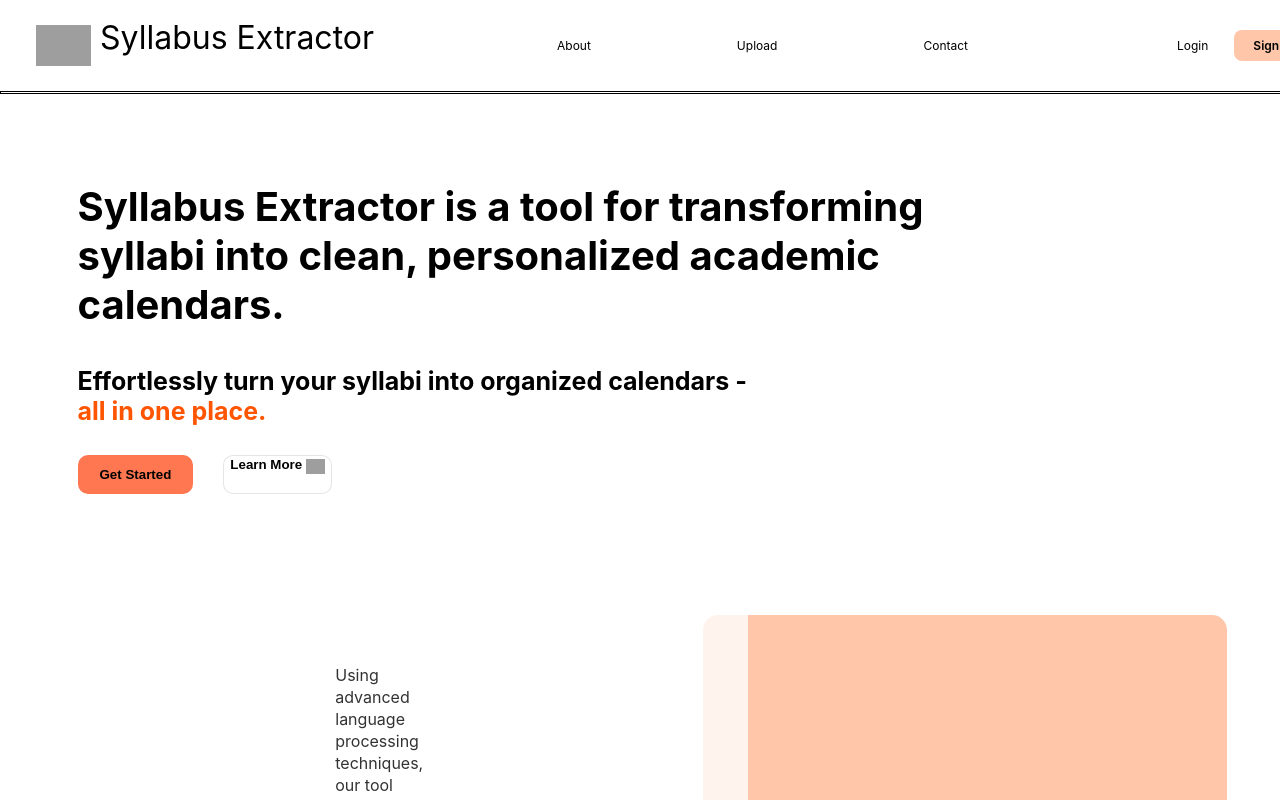
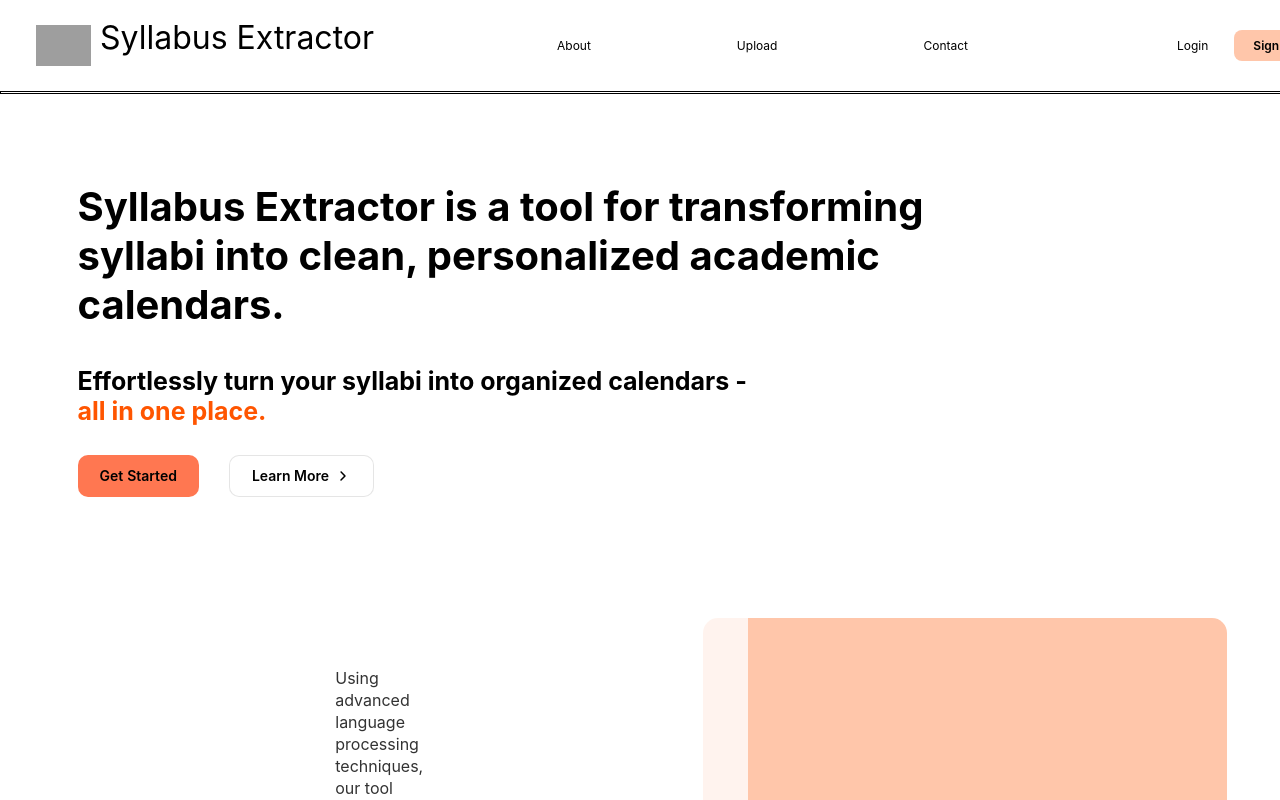
Before and after one commit to sillywillyatUT/sylExtractApp, a React (Create React App) app: page / in a window 1280 px wide. Shown: the top 800 px of the page. Built offline with nearby package versions, Linux system fonts and the light colour scheme; grey boxes are pictures that could not be loaded.

Commit message:
fixed buttons, arrow icon on learn more

```diff
--- a/package.json
+++ b/package.json
@@ -7,6 +7,7 @@
     "@testing-library/jest-dom": "^6.6.3",
     "@testing-library/react": "^16.3.0",
     "@testing-library/user-event": "^13.5.0",
+    "lucide-react": "^0.517.0",
     "mammoth": "^1.9.0",
     "papaparse": "^5.5.2",
     "react": "^19.1.0",
--- a/src/components/HomePage.css
+++ b/src/components/HomePage.css
@@ -286,9 +286,16 @@
 }
 
 .get-started-button {
+  font-family:
+    Instrument Sans,
+    -apple-system,
+    Roboto,
+    Helvetica,
+    sans-serif;
+  font-size: 14px;
   border-radius: 10px;
   background-color: rgba(255, 119, 81, 1);
-  padding: 12px 22px;
+  padding: 8px 22px;
   overflow: hidden;
   color: rgba(255, 255, 255, 1);
   font-weight: 400;
@@ -303,7 +310,7 @@
 
 @media (max-width: 991px) {
   .get-started-button {
-    padding: 12px 22px;
+    padding: 8px 22px;
   }
 }
 
@@ -313,18 +320,36 @@
 }
 
 .learn-more-button {
+  display: flex;
+  align-items: center;
+  justify-content: center;
+
+  padding: 8px 22px;
+  border: 1px solid rgba(0, 0, 0, 0.1);
+  background-color: #fff;
+  gap: 0px;
+  font-family: Instrument Sans, -apple-system, Roboto, Helvetica, sans-serif;
+  font-size: 14px;
+  font-weight: 600;
+  color: #000;
   border-radius: 10px;
-  background-color: rgba(255, 255, 255, 1);
-  display: flex;
-  padding: 12px 22 px;
-  align-items: stretch;
-  gap: 4px;
-  overflow: hidden;
-  color: rgba(0, 0, 0, 1);
-  font-weight: 600;
-  border: 1px solid rgba(0, 0, 0, 0.1);
   cursor: pointer;
   transition: opacity 0.2s ease;
+}
+
+.learn-more-button {
+  display: flex;
+  align-items: center;
+  justify-content: center;
+  gap: 6px;
+}
+
+
+
+.get-started-button,
+.learn-more-button {
+  line-height: 0.3;
+  height: 42px;
 }
 
 .learn-more-button:hover {
@@ -527,3 +552,13 @@
 .hero-subtitle {
   animation: fadeInDown 0.4s ease-in backwards;
 }
+
+.IconChevronRight {
+  width: 24px;
+  height: 24px;
+  display: inline-flex;
+  padding: 15px 1px 13px 24px;
+  justify-content: flex-end;
+  align-items: flex-start;
+  gap: 4px;
+}
--- a/src/components/HomePage.js
+++ b/src/components/HomePage.js
@@ -1,5 +1,7 @@
 import React from "react";
 import "./HomePage.css";
+import { ChevronRight } from "lucide-react";
+
 
 const HomePage = ({ onNavigateToApp }) => {
   return (
@@ -46,11 +48,19 @@ const HomePage = ({ onNavigateToApp }) => {
             </button>
             <button className="learn-more-button">
               <span className="learn-more-text">Learn More</span>
-              <img
-                src="/api/placeholder/19/19"
-                alt="Arrow"
-                className="arrow-icon"
-              />
+              <svg
+                width="16"
+                height="16"
+                viewBox="0 0 16 16"
+                fill="var(--color-text-quaternary)"
+                role="img"
+                focusable="false"
+                aria-hidden="true"
+                xmlns="http://www.w3.org/2000/svg"
+                style={{ "--icon-color": "var(--color-text-quaternary)" }}
+              >
+                <path d="M5.46967 11.4697C5.17678 11.7626 5.17678 12.2374 5.46967 12.5303C5.76256 12.8232 6.23744 12.8232 6.53033 12.5303L10.5303 8.53033C10.8207 8.23999 10.8236 7.77014 10.5368 7.47624L6.63419 3.47624C6.34492 3.17976 5.87009 3.17391 5.57361 3.46318C5.27713 3.75244 5.27128 4.22728 5.56054 4.52376L8.94583 7.99351L5.46967 11.4697Z" />
+              </svg>
             </button>
           </div>
         </div>
```
Also changed, not shown: 1 other file (tests, documents, lock files or other folders).
